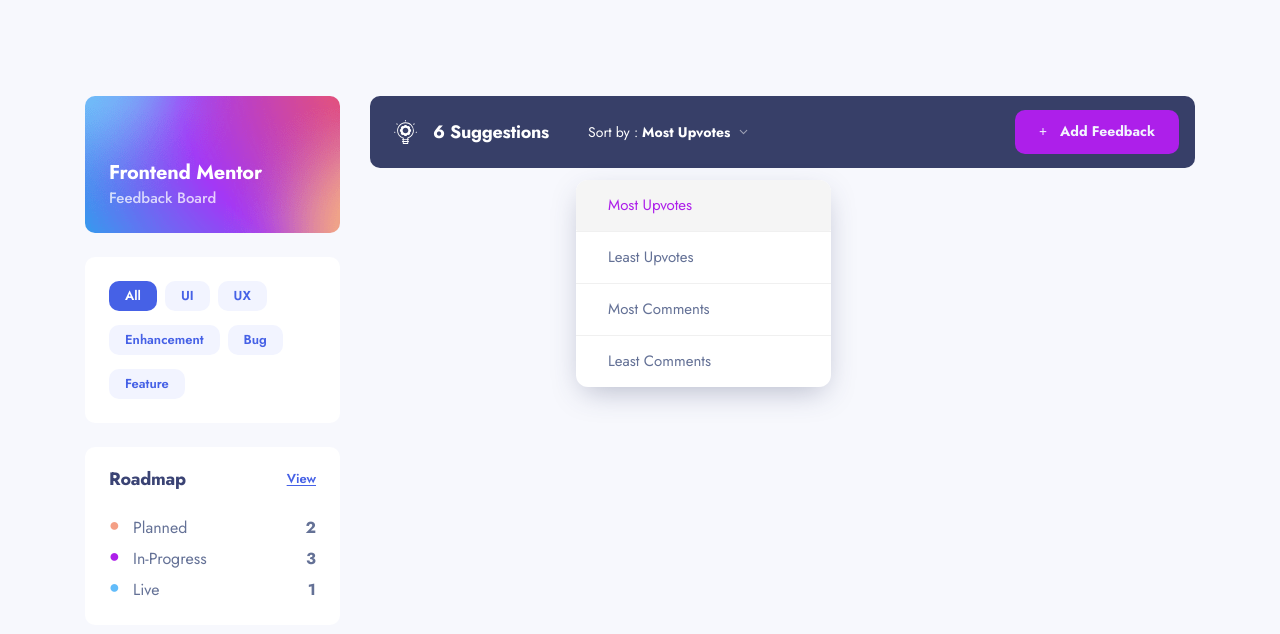
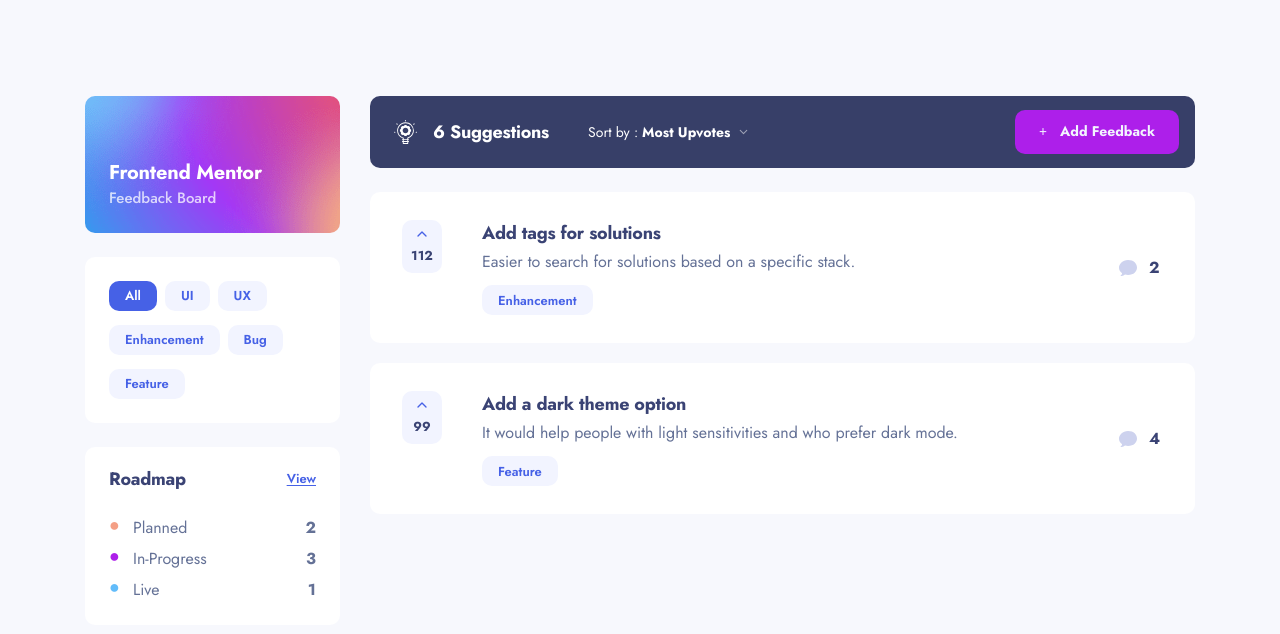
Before and after one commit to keremenen/product-feedback-app, a Next.js app: page / in a window 1280 px wide. Shown: the top 634 px of the page. Built offline with nearby package versions, Linux system fonts and the light colour scheme.

Commit message:
Add main page

```diff
--- a/src/app/layout.tsx
+++ b/src/app/layout.tsx
@@ -13,6 +13,8 @@
   SelectTrigger,
   SelectValue,
 } from "@/components/ui/select";
+import { ChevronUpIcon } from "lucide-react";
+import commentIcon from "../icons/icon-comments.svg";
 
 const jost = localFont({
   src: "../fonts/Jost-VariableFont_wght.ttf",
@@ -123,7 +125,8 @@
               </ul>
             </div>
           </header>
-          <section className="flex-grow">
+          <section className="flex flex-grow flex-col gap-6">
+            <section>
               <div className="flex flex-row items-center gap-[27px] rounded-md bg-primary-dark-blue px-4 py-[0.875rem] pl-6">
                 {/* SUGGESTIONS */}
                 <div className="flex items-center gap-4">
@@ -136,7 +139,7 @@
 
                 {/* SELECT FORM */}
                 <div className="relative text-primary-white">
-                <Select open>
+                  <Select>
                     <SelectTrigger className="border-none bg-transparent focus:ring-transparent">
                       <span className="font-normal">Sort by :</span>
                       <SelectValue placeholder="Most Upvotes" />
@@ -162,6 +165,54 @@
                 </div>
               </div>
             </section>
+            <section className="flex flex-col gap-5">
+              <section className="flex flex-row gap-10 rounded-md bg-primary-white px-8 py-7">
+                <Button variant={"badge"} size={"icon-badge"}>
+                  <ChevronUpIcon />
+                  <span className="font-bold text-secondary-dark-blue">
+                    112
+                  </span>
+                </Button>
+                <div>
+                  <h3 className="mb-1 text-heading-3">
+                    Add tags for solutions
+                  </h3>
+                  <p className="mb-3 text-body-1 text-secondary-dark-grey">
+                    Easier to search for solutions based on a specific stack.
+                  </p>
+                  <Button variant={"badge"} size={"badge"}>
+                    Enhancement
+                  </Button>
+                </div>
+                <div className="ml-auto flex w-11 items-center gap-3">
+                  <Image src={commentIcon} alt="comment icon" />
+                  <span className="text-body-1 font-bold">2</span>
+                </div>
+              </section>
+              <section className="flex flex-row gap-10 rounded-md bg-primary-white px-8 py-7">
+                <Button variant={"badge"} size={"icon-badge"}>
+                  <ChevronUpIcon />
+                  <span className="font-bold text-secondary-dark-blue">99</span>
+                </Button>
+                <div>
+                  <h3 className="mb-1 text-heading-3">
+                    Add a dark theme option
+                  </h3>
+                  <p className="mb-3 text-body-1 text-secondary-dark-grey">
+                    It would help people with light sensitivities and who prefer
+                    dark mode.
+                  </p>
+                  <Button variant={"badge"} size={"badge"}>
+                    Feature
+                  </Button>
+                </div>
+                <div className="ml-auto flex w-11 items-center gap-3">
+                  <Image src={commentIcon} alt="comment icon" />
+                  <span className="text-body-1 font-bold">4</span>
+                </div>
+              </section>
+            </section>
+          </section>
           {children}
         </main>
       </body>
```
Also changed, not shown: src/icons/icon-comments.svg (added). Lines whose indentation alone changed are shown as unchanged.
